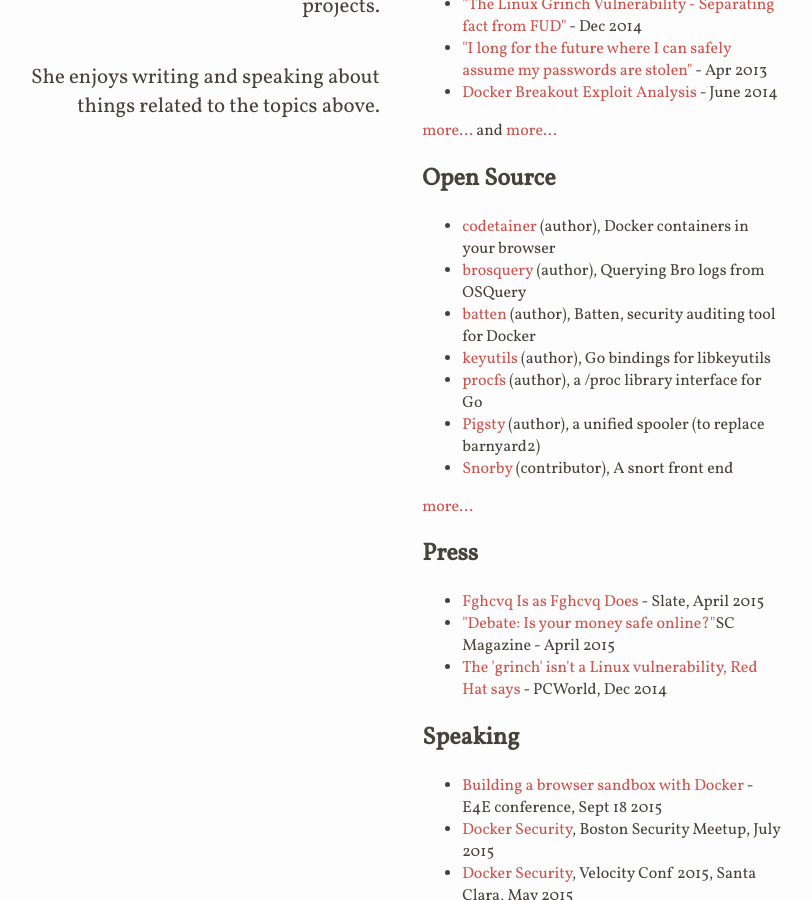
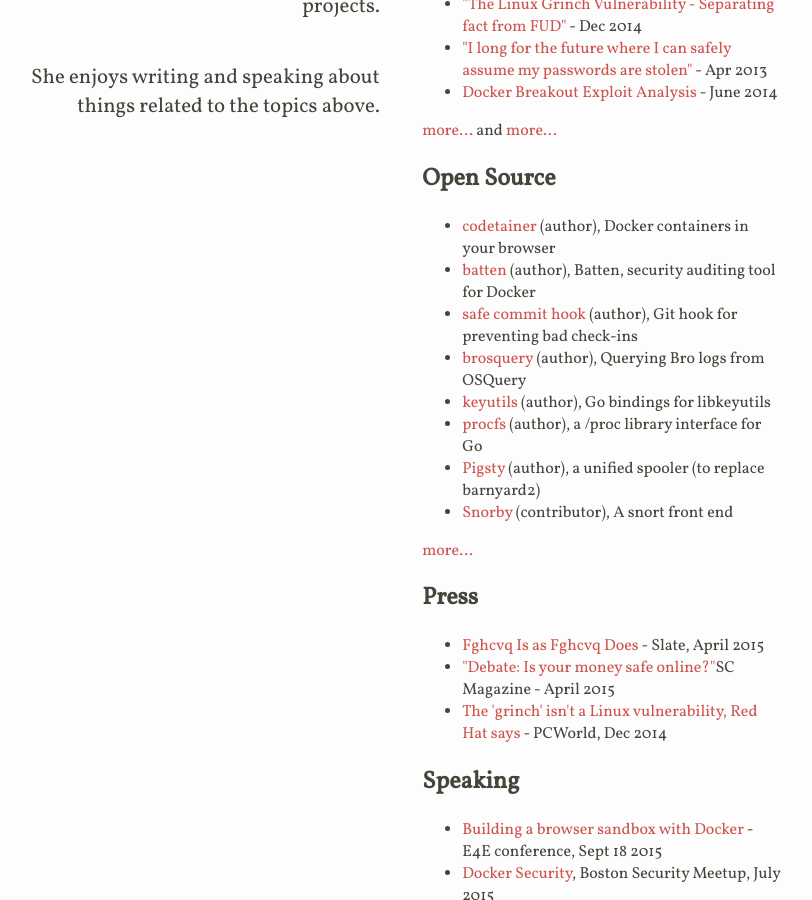
Before and after one commit to jandre/jenpire, a Jekyll site: the page built from index.html, in a window 1280 px wide and 900 px high, scrolled down 536 px. Shown: the whole window, without its empty margins (249-1061 px from the left). Built offline with Jekyll 4.4.1, drawn with Linux system fonts in a browser that asks for light colours; nearby versions of some CDN libraries.

Commit message:
safe commit hook

```diff
--- a/_includes/content.html
+++ b/_includes/content.html
@@ -24,8 +24,9 @@
 <h2>Open Source</h2>
 <ul>
   <li><a href="https://github.com/codetainerapp/codetainer">codetainer</a> (author), Docker containers in your browser</li>
+  <li><a href="https://github.com/dockersecuritytools/batten">batten</a> (author), Batten, security auditing tool for Docker</li>
+  <li><a href="https://github.com/jandre/safe-commit-hook">safe commit hook</a> (author), Git hook for preventing bad check-ins</li>
   <li><a href="https://github.com/jandre/brosquery">brosquery</a> (author), Querying Bro logs from OSQuery</li>
-  <li><a href="https://github.com/dockersecuritytools/batten">batten</a> (author), Batten, security auditing tool for Docker</li>
   <li><a href="https://github.com/jandre/keyutils">keyutils</a> (author), Go bindings for libkeyutils</li>
   <li><a href="https://github.com/jandre/procfs">procfs</a> (author), a /proc library interface for Go</li>
   <li><a href="https://github.com/threatstack/pigsty">Pigsty</a> (author), a unified spooler (to replace barnyard2)</li>
```
